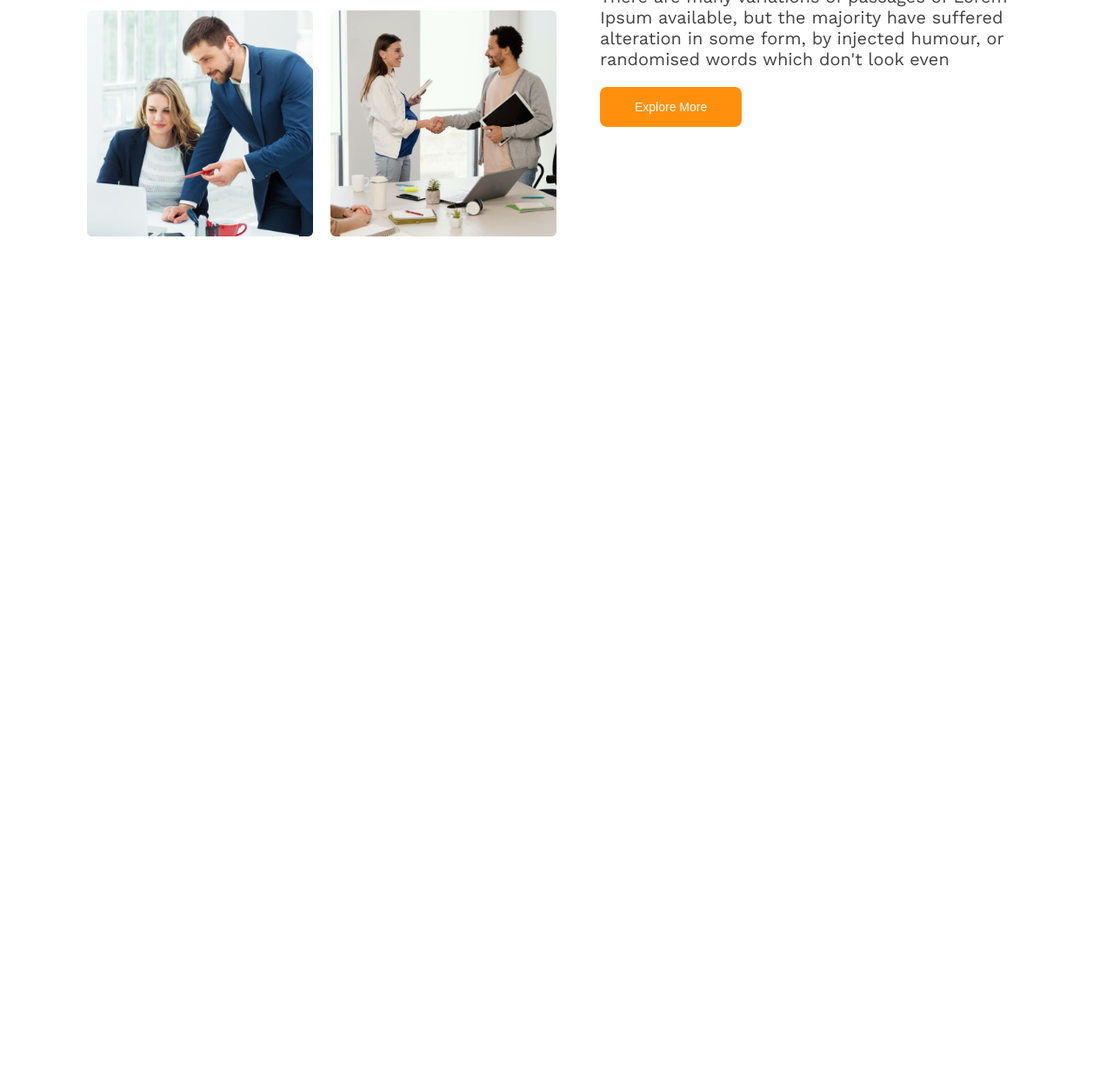
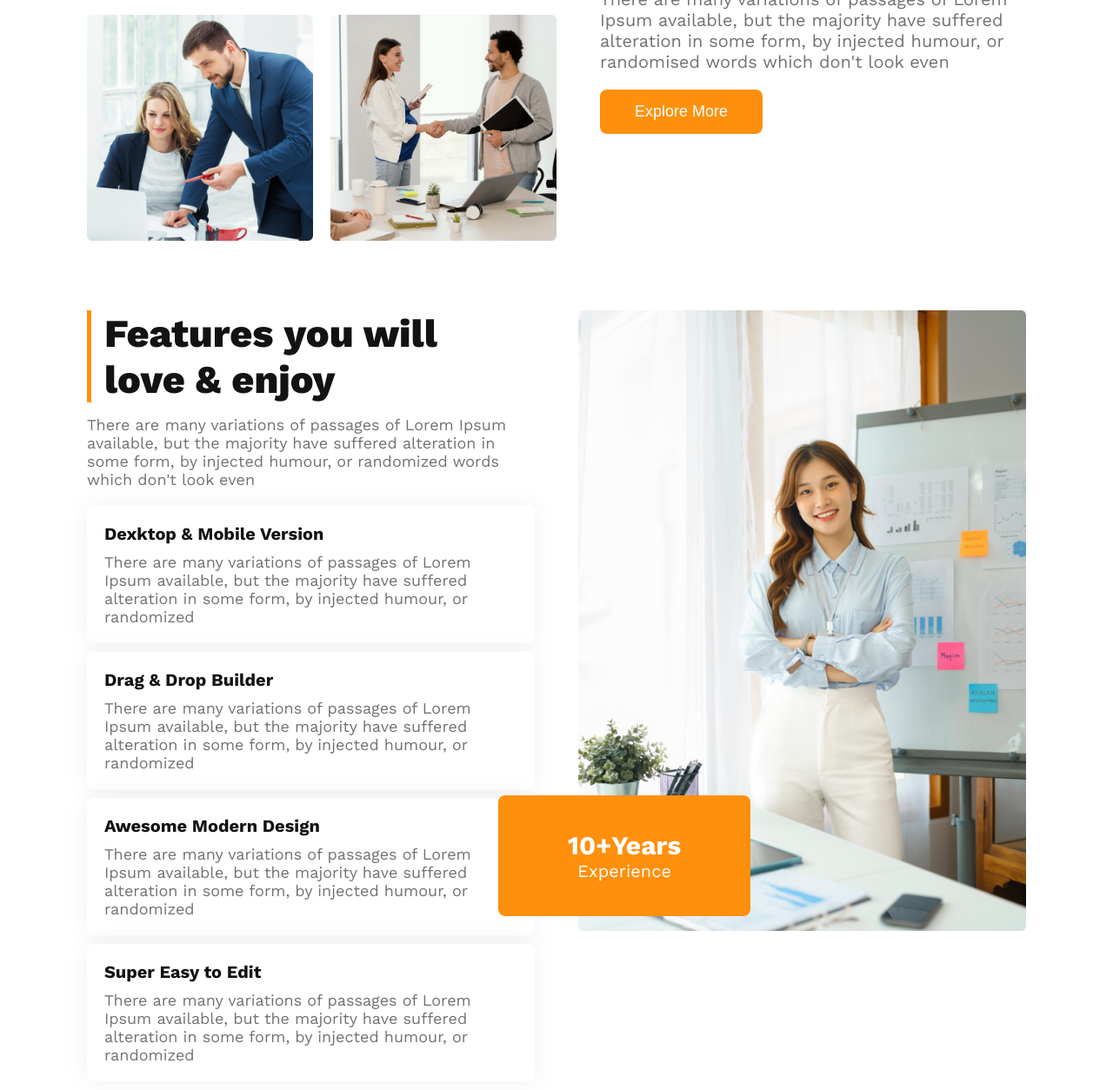
Before and after one commit to Ahmed00002/g3-architecture, a plain HTML site: page index.html in a window 1280 px wide. Shown: the part 1339-2593 px from the top of the page at 87% size. Before the commit the page ends 1611 px from the top, so only its background shows below. Drawn offline with nearby package versions, Linux system fonts and the light colour scheme.

Commit message:
features section added and also made it responsible

```diff
--- a/index.html
+++ b/index.html
@@ -55,6 +55,70 @@
           <button>Explore More</button>
         </div>
       </section>
+
+      <!-- features section -->
+      <section class="features-container">
+        <div class="features">
+          <div class="features-card-container">
+            <!-- features title -->
+            <div class="features-title">
+              <h1>
+                Features you will <br />
+                love & enjoy
+              </h1>
+              <p>
+                There are many variations of passages of Lorem Ipsum available,
+                but the majority have suffered alteration in some form, by
+                injected humour, or randomized words which don't look even
+              </p>
+            </div>
+            <!-- card 1 -->
+            <div class="card">
+              <h3>Dexktop & Mobile Version</h3>
+              <p>
+                There are many variations of passages of Lorem Ipsum available,
+                but the majority have suffered alteration in some form, by
+                injected humour, or randomized
+              </p>
+            </div>
+
+            <!-- card 2 -->
+            <div class="card">
+              <h3>Drag & Drop Builder</h3>
+              <p>
+                There are many variations of passages of Lorem Ipsum available,
+                but the majority have suffered alteration in some form, by
+                injected humour, or randomized
+              </p>
+            </div>
+            <!-- card 3 -->
+            <div class="card">
+              <h3>Awesome Modern Design</h3>
+              <p>
+                There are many variations of passages of Lorem Ipsum available,
+                but the majority have suffered alteration in some form, by
+                injected humour, or randomized
+              </p>
+            </div>
+            <!-- card 4 -->
+            <div class="card">
+              <h3>Super Easy to Edit</h3>
+              <p>
+                There are many variations of passages of Lorem Ipsum available,
+                but the majority have suffered alteration in some form, by
+                injected humour, or randomized
+              </p>
+            </div>
+          </div>
+          <div class="features-image">
+            <img src="images/architect.png" alt="" />
+            <div class="experience">
+              <h1>10+Years</h1>
+              <p>Experience</p>
+            </div>
+          </div>
+        </div>
+      </section>
     </main>
     <footer></footer>
   </body>
--- a/styles/style.css
+++ b/styles/style.css
@@ -9,7 +9,7 @@
 :root {
   --buttonColor: #ff900e;
   --dark1: #131313;
-  --dark3: #424242;
+  --dark3: #727272;
   --headerColor: rgba(255, 144, 14, 0.1);
 }
 
@@ -94,7 +94,7 @@ header {
 .banner button,
 .quick-list-details button {
   background-color: var(--buttonColor);
-  font-size: 1.4rem;
+  font-size: 1.8rem;
   color: white;
   padding: 1.5rem 4rem;
   border: none;
@@ -162,10 +162,89 @@ main {
   grid-template-columns: repeat(2, 1fr);
   gap: 20px;
 }
+
 .quick-list-images img {
   width: 100%;
 }
 
+/* features section */
+.features {
+  margin-top: 8rem;
+  display: flex;
+  flex-direction: row;
+  gap: 50px;
+}
+
+.features-title {
+  margin-bottom: 2rem;
+}
+
+.features-title h1 {
+  font-size: 4.5rem;
+  border-left: 5px solid var(--buttonColor);
+  padding-left: 1.5rem;
+  margin-bottom: 1.5rem;
+  font-weight: 800;
+  color: var(--dark1);
+}
+
+.features-title p {
+  font-size: 1.8rem;
+  font-weight: 400;
+  color: var(--dark3);
+}
+
+.features-card-container,
+.features-image {
+  width: 50%;
+}
+
+.features-image img {
+  width: 100%;
+}
+/* features card style */
+.card {
+  background: #fff;
+  border-radius: 8px;
+  box-shadow: 0 0 30px rgba(0, 0, 0, 0.06);
+  padding: 20px;
+  margin-bottom: 1rem;
+}
+
+.card h3 {
+  font-size: 2rem;
+  color: var(--dark1);
+  margin-bottom: 1rem;
+}
+.card p {
+  color: var(--dark3);
+  font-size: 1.8rem;
+  text-overflow: ellipsis;
+}
+/* experience of features */
+.features-image {
+  position: relative;
+}
+.experience {
+  background: var(--buttonColor);
+  color: white;
+  padding: 4rem 8rem;
+  display: flex;
+  flex-direction: column;
+  justify-content: center;
+  align-items: center;
+  border-radius: 8px;
+  position: absolute;
+  bottom: 200px;
+  left: -92px;
+  /* transform: translate(50% 50%); */
+}
+.experience h1 {
+  font-size: 3rem;
+}
+.experience p {
+  font-size: 2rem;
+}
 /* responsible for mobile */
 @media screen and (max-width: 576px) {
   /* for default rem */
@@ -214,6 +293,34 @@ main {
   .quick-list-images img {
     width: calc(100% - 20px);
   }
+  /* features section */
+  .features {
+    flex-direction: column-reverse;
+    justify-content: center;
+    align-items: center;
+    gap: 100px;
+    padding: 10px;
+  }
+  .features-image {
+    width: calc(100% - 20px);
+    padding: 0;
+  }
+  .features-card-container {
+    width: calc(100% - 20px);
+    padding: 0;
+  }
+  .card {
+    width: calc(100% - 20px);
+    padding: 10px;
+  }
+  .experience {
+    bottom: -50px;
+    left: 50%;
+    transform: translateX(-50%);
+  }
+  .features-image img {
+    width: 100%;
+  }
 }
 /* responsible for tablet */
 @media screen and (min-width: 576px) and (max-width: 992px) {
@@ -245,6 +352,7 @@ main {
     padding: 0;
   }
   /* quick link section */
+
   .quick-lists {
     flex-direction: column;
     margin: 20px 0;
@@ -263,4 +371,33 @@ main {
   .quick-list-images img {
     width: calc(100% - 20px);
   }
+
+  /* features section */
+
+  .features {
+    flex-direction: column-reverse;
+    justify-content: center;
+    align-items: center;
+    gap: 100px;
+    padding: 10px;
+  }
+  .features-image {
+    width: calc(100% - 20px);
+    padding: 0;
+  }
+  .features-card-container {
+    width: calc(100% - 20px);
+    padding: 20px;
+  }
+  .card {
+    width: calc(100% - 20px);
+  }
+  .experience {
+    bottom: -50px;
+    left: 50%;
+    transform: translateX(-50%);
+  }
+  .features-image img {
+    width: 100%;
+  }
 }
```
